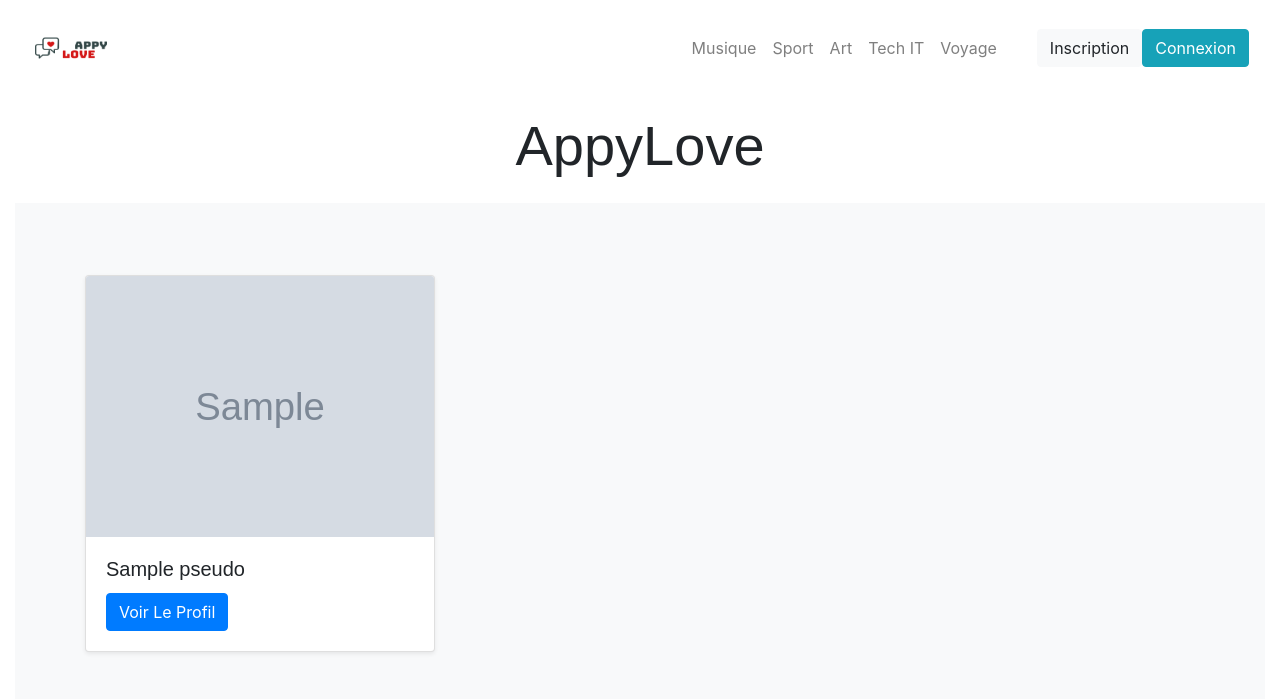
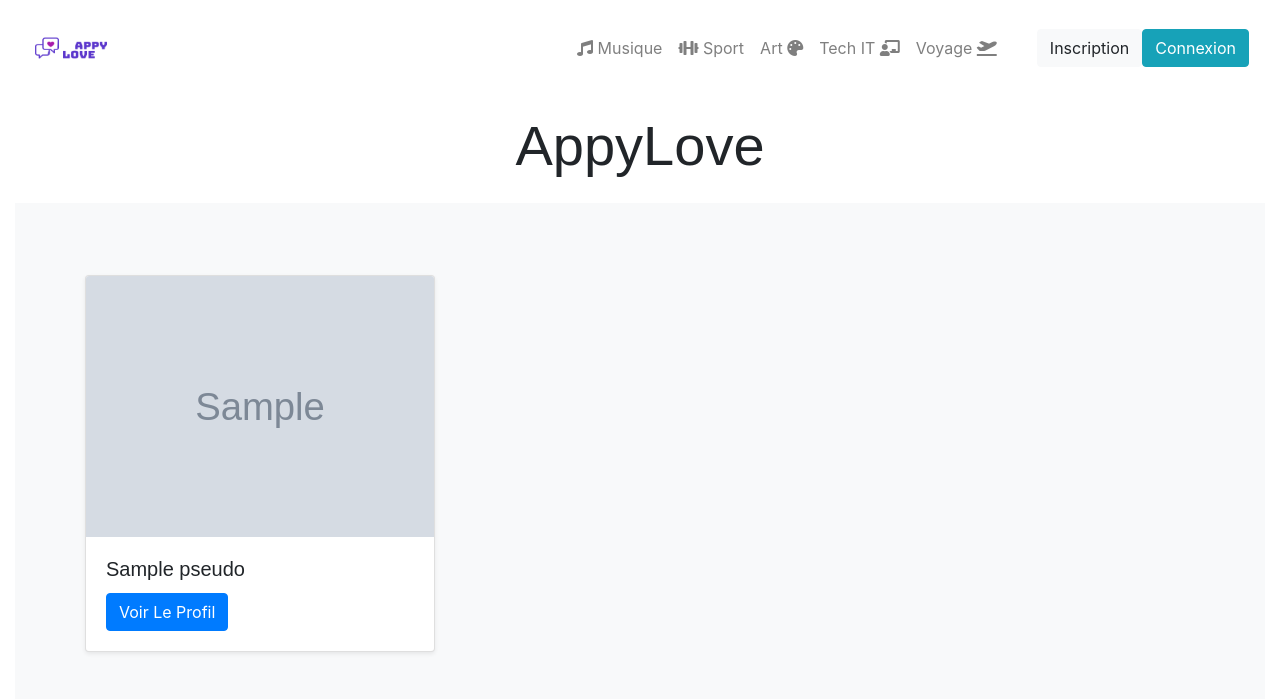
Before and after one commit to dorianerousseau/dating-project, a Symfony app: template templates/default/index.html.twig in a window 1280 px wide. Shown: the top 699 px of the page. Run offline with Twig, Linux system fonts and the light colour scheme; the template is opened without the code that fills it: most values are stand-ins (such as "Sample title", 1, 10 or a date in 2020); grey boxes marked "Sample" are stand-in pictures; some libraries are stand-ins or nearby versions.

Commit message:
mise à jour du usercontroller

```diff
--- a/src/Controller/UserController.php
+++ b/src/Controller/UserController.php
@@ -56,7 +56,8 @@ class UserController extends AbstractController
             ->add('email', EmailType::class)
             ->add('password', PasswordType::class)
             ->add('featuredImage', FileType::class)
-            ->add('submit', SubmitType::class)
+            ->add('submit', SubmitType::class,[
+                "label"=>"Valider"])
             ->getForm();
 
         # 3. Récupération des infos
--- a/templates/components/_nav.html.twig
+++ b/templates/components/_nav.html.twig
@@ -2,31 +2,30 @@
 
     <!-- Nav left -->
     <a class="navbar-brand" href="{{ path('index') }}">
-        <img class="logo" src="{{ asset('assets/img/appylovelogo.png') }}" width="80" height="70" alt="Logo AppyLove"/>
+        <img class="logo" src="{{ asset('assets/img/logo_bleu.png') }}" width="80" height="70" alt="Logo AppyLove"/>
     </a>
-
     <!-- Nav hobbies -->
     <div class="collapse navbar-collapse" id="navbar-nav-header">
         <ul class="navbar-nav ml-auto">
             <li class="nav-item">
                 <a class="nav-link"
-                   href="{{ path('default_hobbies', { 'alias' : 'musique' }) }}">Musique</a>
+                   href="{{ path('default_hobbies', { 'alias' : 'musique' }) }}"><i class="fas fa-music"></i> Musique</a>
             </li>
             <li class="nav-item">
                 <a class="nav-link"
-                   href="{{ path('default_hobbies', { 'alias' : 'sport' }) }}">Sport</a>
+                   href="{{ path('default_hobbies', { 'alias' : 'sport' }) }}"> <i class="fas fa-dumbbell"></i>  Sport</a>
             </li>
             <li class="nav-item">
                 <a class="nav-link"
-                   href="{{ path('default_hobbies', { 'alias' : 'art' }) }}">Art</a>
+                   href="{{ path('default_hobbies', { 'alias' : 'art' }) }}">Art <i class="fas fa-palette"></i></a>
             </li>
             <li class="nav-item">
                 <a class="nav-link"
-                   href="{{ path('default_hobbies', { 'alias' : 'tech-it' }) }}">Tech IT</a>
+                   href="{{ path('default_hobbies', { 'alias' : 'tech-it' }) }}"> Tech IT <i class="fas fa-chalkboard-teacher"></i></a>
             </li>
             <li class="nav-item">
                 <a class="nav-link"
-                   href="{{ path('default_hobbies', { 'alias' : 'voyage' }) }}">Voyage</a>
+                   href="{{ path('default_hobbies', { 'alias' : 'voyage' }) }}">Voyage <i class="fas fa-plane-departure"></i>  </a>
             </li>
             <li class="nav-item">
                 <a id="side-search-open" class="nav-link" href="#">
@@ -41,6 +40,7 @@
         </ul>
     </div>
 
+
     <!-- Nav menu with user information -->
 
     <div class="dropdown pmd-dropdown pmd-user-info ml-auto">
@@ -53,6 +53,7 @@
         {% endif %}
         <!-- si l'utilisateur est connecté -->
         {% if is_granted('IS_AUTHENTICATED_FULLY') %}
+
             <ul class="dropdown-menu dropdown-menu-right" role="menu">
                 <a class="dropdown-item" href="{{ path('profil_update') }}" >Paramètres</a>
                 <a class="dropdown-item" href="{{ path('app_logout') }}">Déconnexion</a>
```
